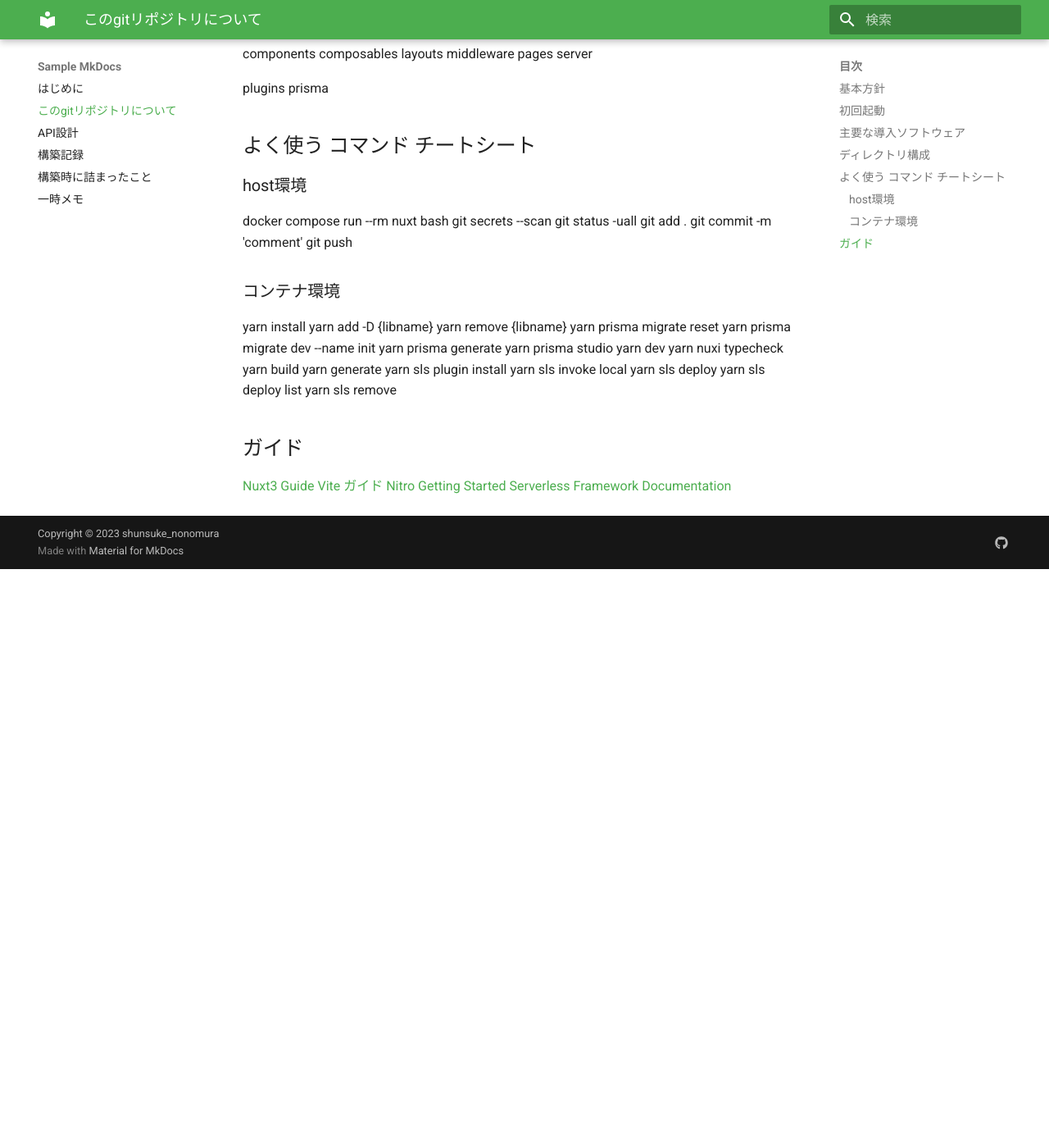
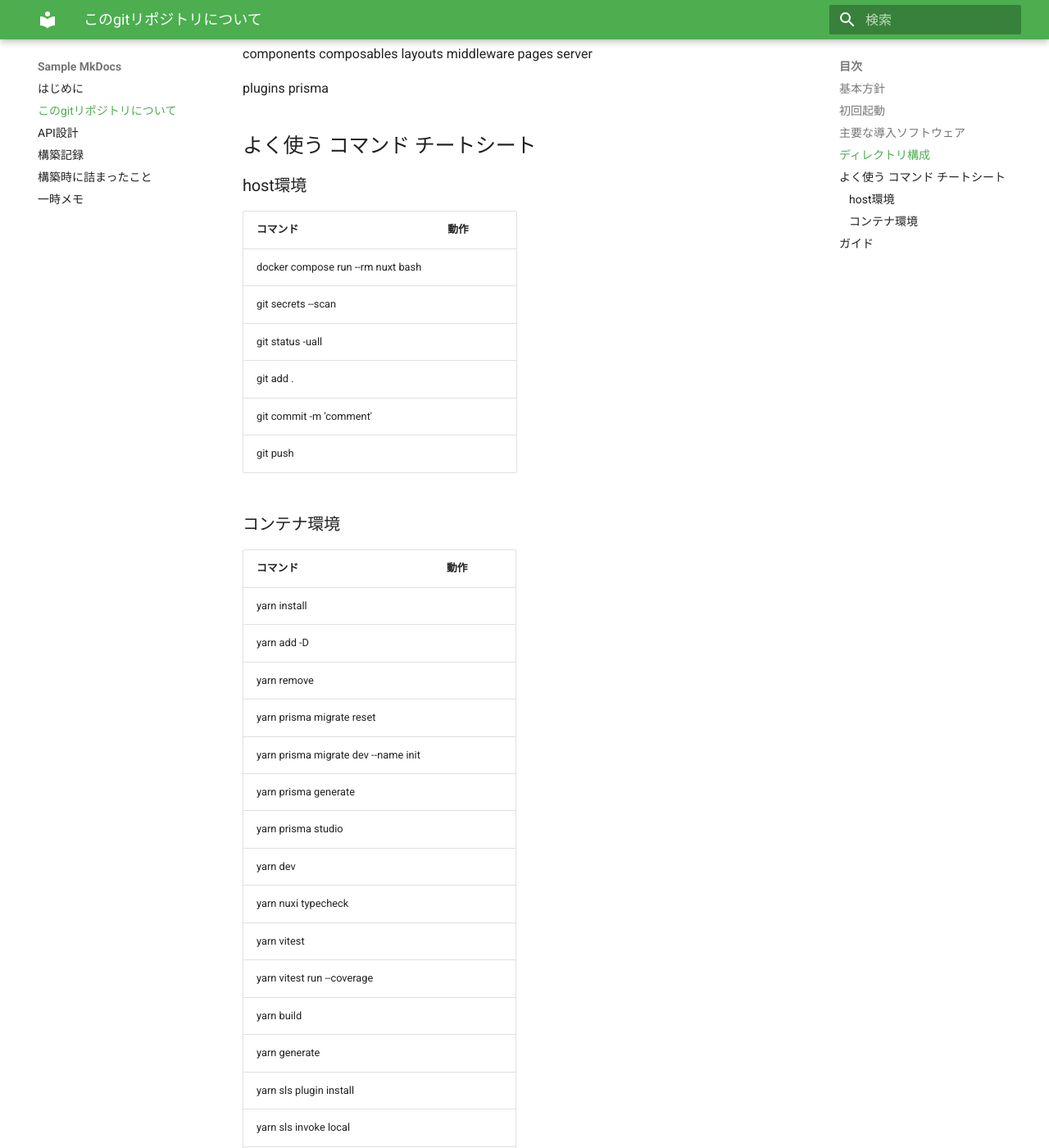
Before and after one commit to ShunsukeNONOMURA/nuxt3-master, an MkDocs documentation site: the page built from docs/volume/docs/00-introduction.md, in a window 1280 px wide and 1400 px high, scrolled down 1754 px. Shown: the whole window at 82% size. Built offline with MkDocs 1.6.1 and Material for MkDocs 9.7.7, drawn with Linux system fonts in a browser that asks for light colours; before the commit the page ends 2448 px from its top, so only the background shows below that; some of the changed text lies outside the part shown.

Commit message:
update docs

```diff
--- a/docs/volume/docs/00-introduction.md
+++ b/docs/volume/docs/00-introduction.md
@@ -49,30 +49,36 @@ prisma
 
 ## よく使う コマンド チートシート
 ### host環境
-docker compose run --rm nuxt bash
-git secrets --scan
-git status -uall
-git add .
-git commit -m 'comment'
-git push
+| コマンド | 動作 |
+| - | - |
+| docker compose run --rm nuxt bash | |
+| git secrets --scan | |
+| git status -uall | |
+| git add . | |
+| git commit -m 'comment' | |
+| git push | |
 
 ### コンテナ環境
-yarn install
-yarn add -D {libname}
-yarn remove {libname}
-yarn prisma migrate reset
-yarn prisma migrate dev --name init
-yarn prisma generate
-yarn prisma studio
-yarn dev
-yarn nuxi typecheck
-yarn build
-yarn generate
-yarn sls plugin install
-yarn sls invoke local
-yarn sls deploy
-yarn sls deploy list
-yarn sls remove
+| コマンド | 動作 |
+| - | - |
+| yarn install | |
+| yarn add -D {libname} | |
+| yarn remove {libname} | |
+| yarn prisma migrate reset | |
+| yarn prisma migrate dev --name init | |
+| yarn prisma generate | |
+| yarn prisma studio | |
+| yarn dev | |
+| yarn nuxi typecheck | |
+| yarn vitest | |
+| yarn vitest run --coverage | |
+| yarn build | |
+| yarn generate | |
+| yarn sls plugin install | |
+| yarn sls invoke local | |
+| yarn sls deploy | |
+| yarn sls deploy list | |
+| yarn sls remove | |
 
 
 ## ガイド
```
Also changed, not shown: docs/volume/docs/20-api.md (+21 -0 lines), docs/volume/docs/90-construction.md (+14 -0 lines), 7 other files.
